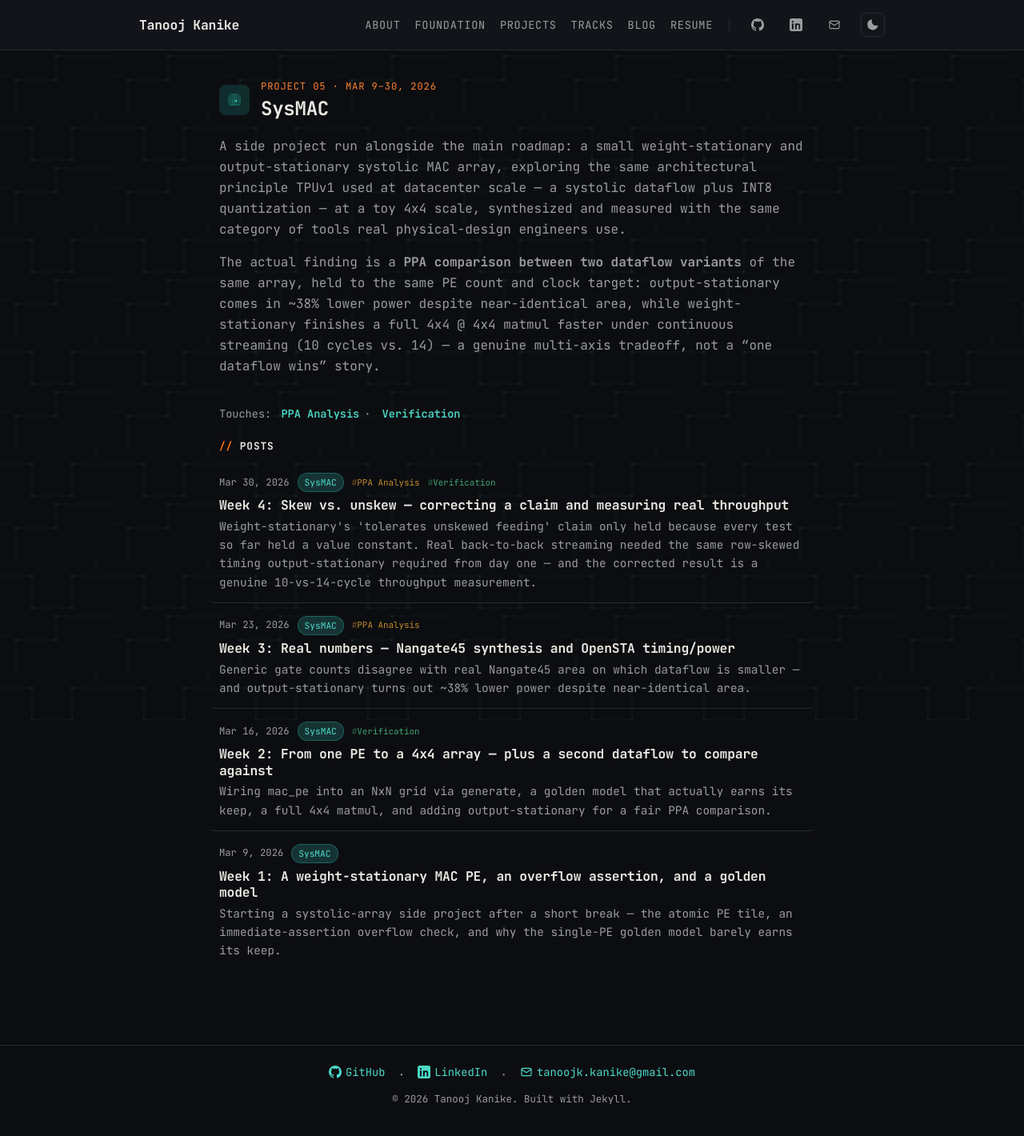
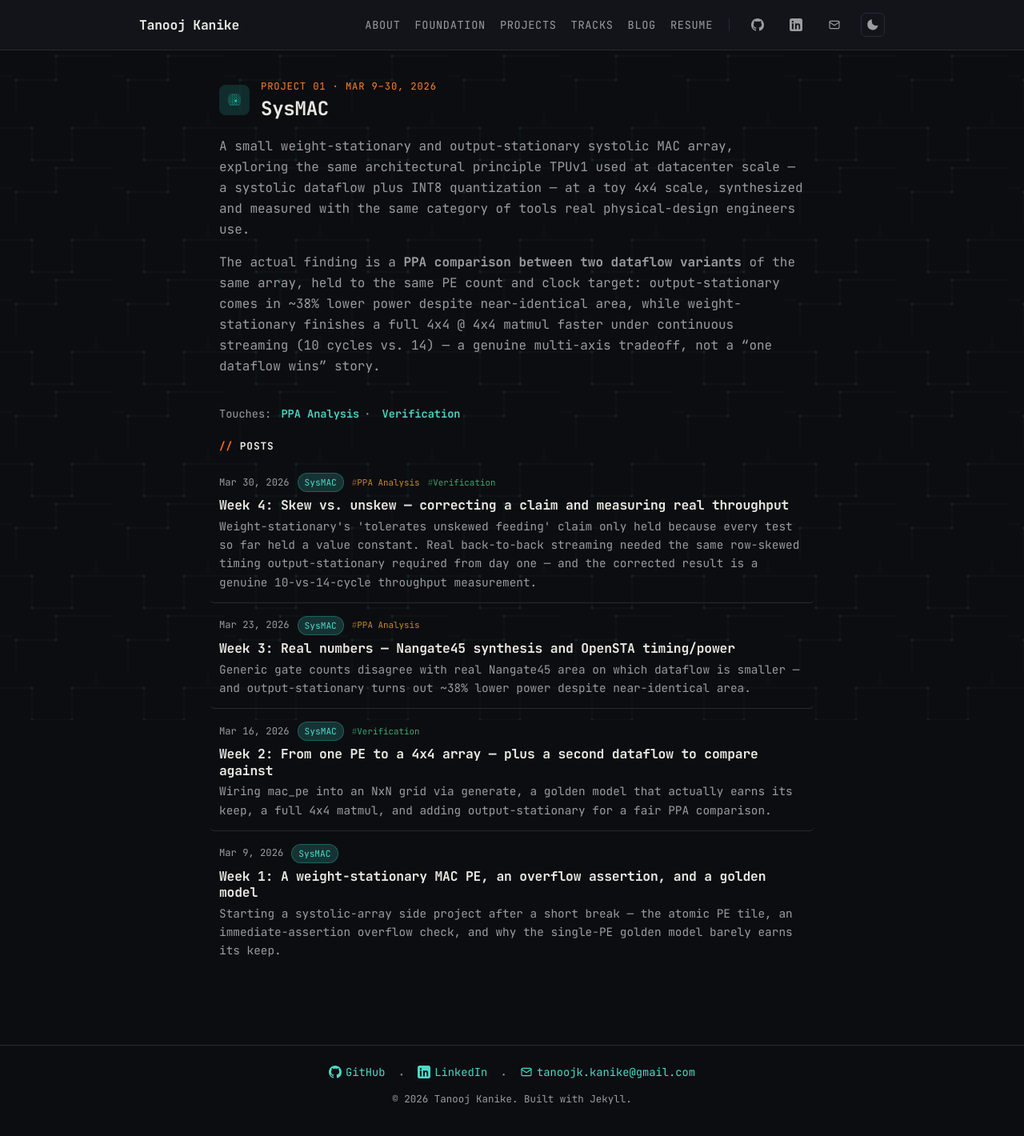
Before and after one commit to TanoojMadhuvan/TanoojMadhuvan.github.io, a Jekyll site: the page built from _projects/sysmac.md, in a window 1280 px wide. Shown: the whole page at 80% size. Built offline with Jekyll 4.4.1, drawn with Linux system fonts in a browser that asks for light colours.

Commit message:
Reorder roadmap: SysMAC becomes project 2, drop FPGA Systems Lab
FPGA Systems Lab is cut (was never fleshed out beyond a placeholder stub
post). SysMAC now sits at position 2 right after Foundation Core, pushing
Memory Hierarchy Sim to 3 and OoO Core's dates forward to keep the
roadmap's build-order chronology consistent; ArchAI stays last at 5.

Co-Authored-By: Claude Sonnet 5 <noreply@anthropic.com>

```diff
--- a/_projects/sysmac.md
+++ b/_projects/sysmac.md
@@ -1,7 +1,7 @@
 ---
 title: "SysMAC"
 slug: sysmac
-index: "05"
+index: "01"
 date_range: "Mar 9–30, 2026"
 icon: 04-memory-grid
 subtitle: "Systolic MAC Array"
@@ -10,11 +10,10 @@ description: "A small weight-stationary and output-stationary systolic MAC array
 tags: [SystemVerilog, "C++", Verilator, Yosys, OpenSTA]
 tracks: [ppa-analysis, verification]
 ---
-A side project run alongside the main roadmap: a small weight-stationary and
-output-stationary systolic MAC array, exploring the same architectural
-principle TPUv1 used at datacenter scale — a systolic dataflow plus INT8
-quantization — at a toy 4x4 scale, synthesized and measured with the same
-category of tools real physical-design engineers use.
+A small weight-stationary and output-stationary systolic MAC array, exploring
+the same architectural principle TPUv1 used at datacenter scale — a systolic
+dataflow plus INT8 quantization — at a toy 4x4 scale, synthesized and
+measured with the same category of tools real physical-design engineers use.
 
 The actual finding is a **PPA comparison between two dataflow variants** of
 the same array, held to the same PE count and clock target: output-stationary
```
Also changed, not shown: _posts/2026-07-14-systolic-array-week-1-pe-design.md (deleted, +0 -60 lines), _projects/fpga-systems-lab.md (deleted, +0 -17 lines), _projects/memory-hierarchy-sim.md (+2 -2 lines), _projects/ooo-core.md (+1 -1 lines).
